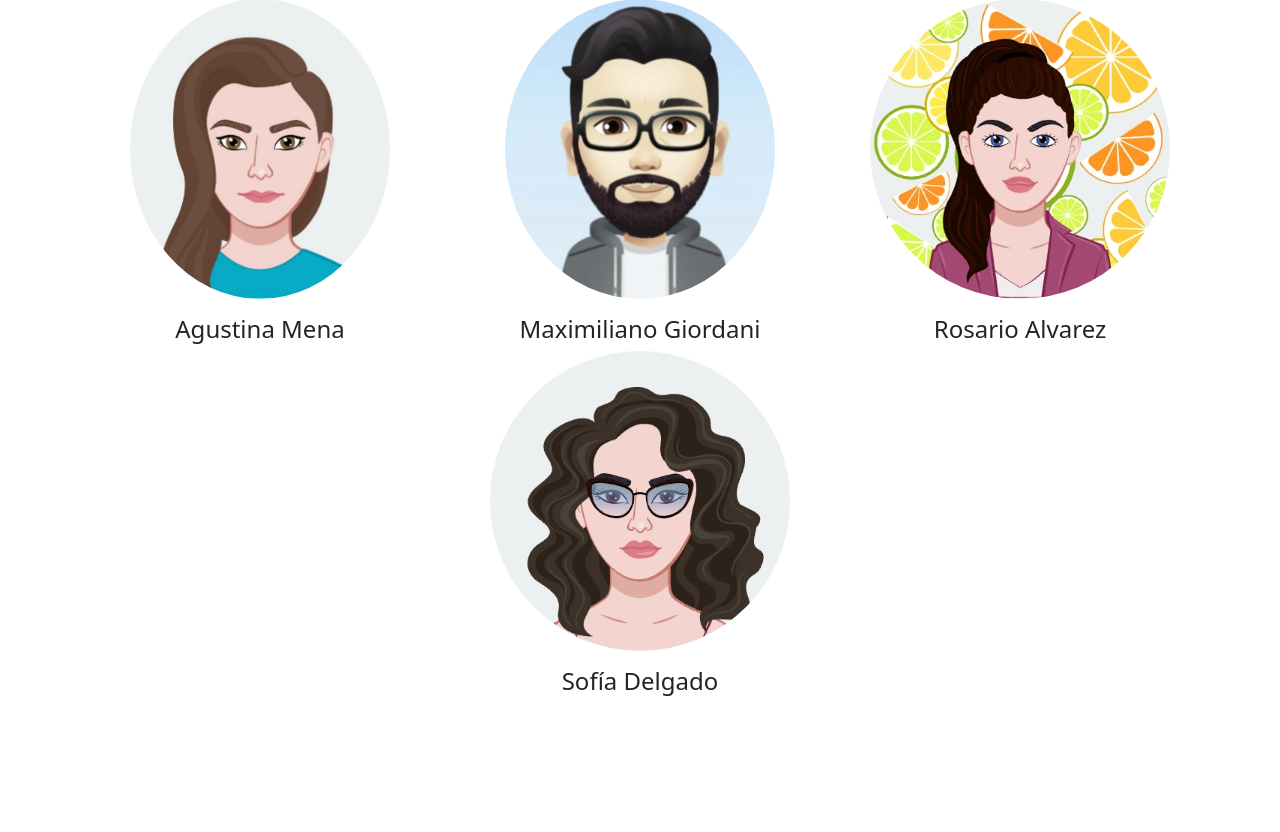
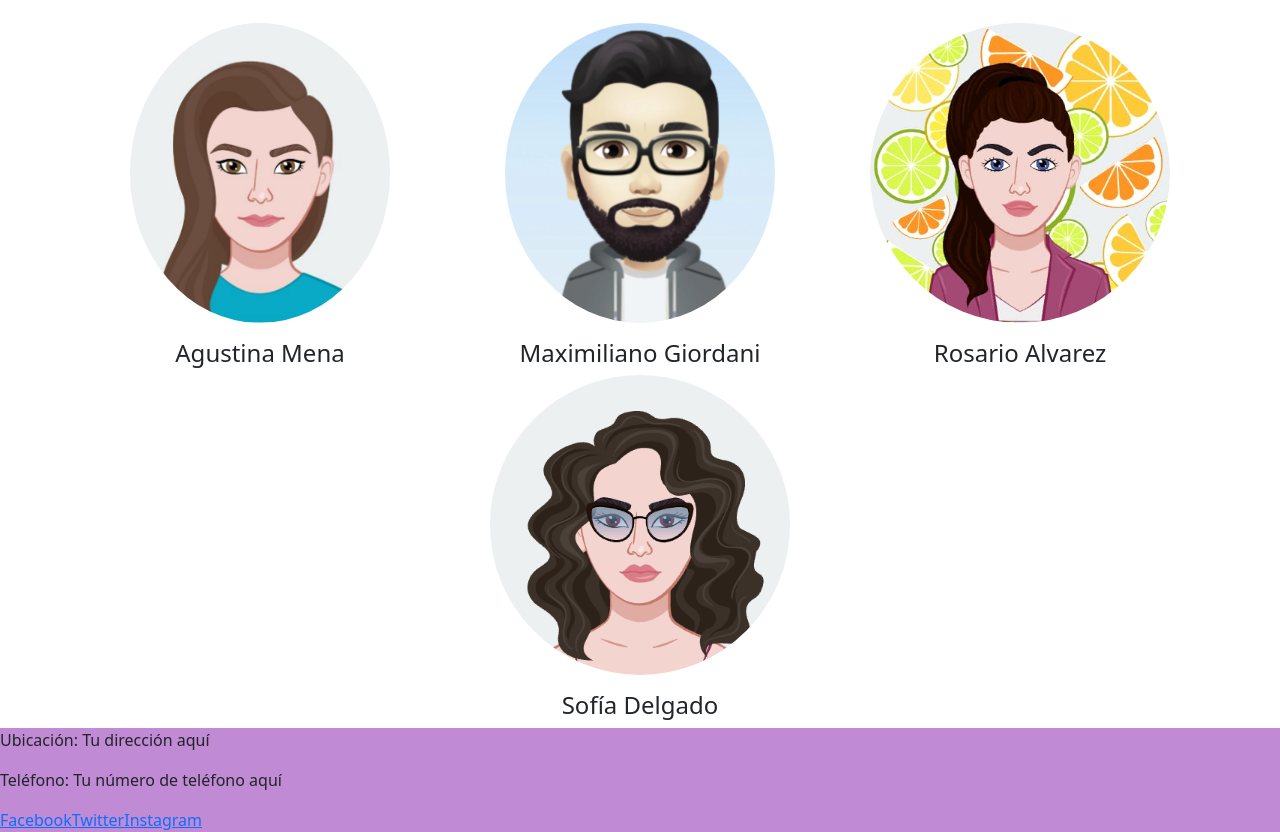
Before and after one commit to maxigiordani/ProyectoVeterinaria, a React (Vite) app: page /aboutus in a window 1280 px wide. Shown: the part 293-1125 px from the top of the page. Before the commit the page ends 997 px from the top, so only its background shows below. Built offline with nearby package versions, Linux system fonts and the light colour scheme; no server answers.

Commit message:
updates in styles and nav logic

```diff
--- a/src/App.css
+++ b/src/App.css
@@ -1,3 +1,5 @@
+
+
 
 .vertical-ad {
   position: fixed;
@@ -103,6 +105,7 @@
 
 .linkstyle {
   text-decoration: none;
+  cursor: pointer;
 }
 
 .comentscustomer {
@@ -221,3 +224,15 @@ box-shadow: 0 0 15px rgba(183, 26, 223, 0.5);
   background-color: blueviolet;
   color:white
 }
+
+.footer {
+  background-color: #c08ad4;
+  margin-top: auto;
+
+}
+
+.containerpage {
+  min-height: 72.5vh;
+  display: flex;
+  flex-direction: column;
+}
--- a/src/components/pages/AboutUs.jsx
+++ b/src/components/pages/AboutUs.jsx
@@ -9,7 +9,7 @@ import Integrante4Avatar from '../../assets/imagenes/avatar-sofia.png';
 
 const AboutUs = () => {
   return (
-    <Container className="mt-5 text-center">
+    <Container className="mt-5 text-center containerpage">
       <h2 className="mb-4">Sobre nosotros </h2>
       <h3 className='h3 text-center fraseequipo'>¡Unidos en cada desafío, creamos el éxito juntos!</h3>
 
--- a/src/components/pages/ContactUs.jsx
+++ b/src/components/pages/ContactUs.jsx
@@ -17,7 +17,7 @@ const ContactUs = () => {
   };
 
   return (
-    <div className='container fluid mt-5'>
+    <div className='container fluid mt-5 containerpage'>
       <div className='row'>
         <div className='col-md-6'>
           <h2 className="mb-2">Contáctenos</h2>
--- a/src/components/pages/Footer.jsx
+++ b/src/components/pages/Footer.jsx
@@ -4,12 +4,20 @@ import '/src/App.css';
 
 const Footer = () => {
   return (
-    <footer className="stylefooter bg-dark text-light">
-
-
-
-
-  </footer>
+    <footer className="footer">
+      <div className="footer-content">
+        <div className="contact-info">
+          <p>Ubicación: Tu dirección aquí</p>
+          <p>Teléfono: Tu número de teléfono aquí</p>
+        </div>
+        <div className="social-media">
+          <a href="#" target="_blank" rel="noopener noreferrer">Facebook</a>
+          <a href="#" target="_blank" rel="noopener noreferrer">Twitter</a>
+          <a href="#" target="_blank" rel="noopener noreferrer">Instagram</a>
+          {/* Agrega más redes sociales según sea necesario */}
+        </div>
+      </div>
+    </footer>
   );
 };
 
--- a/src/components/pages/Nav.jsx
+++ b/src/components/pages/Nav.jsx
@@ -21,7 +21,7 @@ const NavbarComponent = ({ isAdmin }) => {
         <Navbar.Toggle aria-controls="basic-navbar-nav" className='botonnav' />
         <Navbar.Collapse id="basic-navbar-nav">
         <Nav className="me-auto">
-            {isAdmin && location.pathname === '/pageadmin' && (
+  {(isAdmin && (location.pathname.startsWith('/admin') || location.pathname === '/pageadmin')) && (
     <>
       <Nav.Link className='linkadm' as={Link} to="pageadmin">ADMINISTRADOR</Nav.Link>
       <Nav.Link className='linkadm' as={Link} to="admin/pacientes">ADMINISTRAR PACIENTES</Nav.Link>
--- a/src/components/pages/PageAdmin.jsx
+++ b/src/components/pages/PageAdmin.jsx
@@ -3,7 +3,7 @@ import { Link } from "react-router-dom";
 
 const PageAdmin = () => {
   return (
-    <Container>
+    <Container className="containerpage mt-5">
       <h1 className="display-4 text-center mt-3">
         Bienvenido a la página de administración
       </h1>
--- a/src/components/pages/PlanDetail.jsx
+++ b/src/components/pages/PlanDetail.jsx
@@ -1,12 +1,13 @@
-import React from 'react';
-import { Form, Button, Modal } from 'react-bootstrap';
+import React, { useState } from 'react';
+import { Form, Button, Modal, Container, Row, Col } from 'react-bootstrap';
 import { useForm } from 'react-hook-form';
 import emailjs from 'emailjs-com';
-import { validationRules, errorStyle, ErrorMessage } from '../helpers/PlanDetailValidations';
+import { validationRules, ErrorMessage } from '../helpers/PlanDetailValidations';
+import imagen from '../../assets/imagenes/bannerlogin.jpg'; // Ajusta la ruta según la estructura de tu proyecto
 
 const PlanDetail = () => {
   const { register, handleSubmit, formState: { errors }, reset } = useForm();
-  const [showModal, setShowModal] = React.useState(false);
+  const [showModal, setShowModal] = useState(false);
 
   const emailjsConfig = {
     serviceId: 'service_fai8lrq',
@@ -44,24 +45,27 @@ const PlanDetail = () => {
   };
 
   return (
-    <div className='container mt-5 fluid containerconsulta'>
+    <Container fluid className='mt-5 containerpage'>
+      <Row className='justify-content-center'>
+        <Col md={6}>
+          <div className='container-fluid'>
             <h2>Consulta de Plan</h2>
             <Form onSubmit={handleSubmit(onSubmit)}>
               <Form.Group controlId="formName">
                 <Form.Label>Nombre y apellido:</Form.Label>
-          <Form.Control type="text" {...register('name', validationRules.name)} placeholder='Juan Perez' maxLength={25} required/>
+                <Form.Control type="text" {...register('name', validationRules.name)} placeholder='Juan Perez' maxLength={25} required />
                 {errors.name && <ErrorMessage message={errors.name.message} />}
               </Form.Group>
 
               <Form.Group controlId="formEmail">
                 <Form.Label>Correo Electrónico:</Form.Label>
-          <Form.Control type="email" {...register('email', validationRules.email)} placeholder='juanperez@gmail.com' maxLength={35} required/>
+                <Form.Control type="email" {...register('email', validationRules.email)} placeholder='juanperez@gmail.com' maxLength={35} required />
                 {errors.email && <ErrorMessage message={errors.email.message} />}
               </Form.Group>
 
               <Form.Group controlId="formPhone">
                 <Form.Label>Número de Celular:</Form.Label>
-          <Form.Control type="tel" {...register('phone', validationRules.phone)} placeholder='123-456-7890' maxLength={12} required/>
+                <Form.Control type="tel" {...register('phone', validationRules.phone)} placeholder='123-456-7890' maxLength={12} required />
                 {errors.phone && <ErrorMessage message={errors.phone.message} />}
               </Form.Group>
 
@@ -70,8 +74,6 @@ const PlanDetail = () => {
                 <Form.Control as="textarea" rows={3} {...register('message', validationRules.message)} placeholder='consultanos' maxLength={300} required />
                 {errors.message && <ErrorMessage message={errors.message.message} />}
               </Form.Group>
-
-
 
               <Button className="botonformulario" variant="primary" type="submit">
                 Enviar Consulta
@@ -92,6 +94,10 @@ const PlanDetail = () => {
               </Modal.Footer>
             </Modal>
           </div>
+        </Col>
+      </Row>
+
+    </Container>
   );
 };
 
```
Also changed, not shown: src/components/pageAdmin/PageAdmin.jsx (deleted, +0 -42 lines). Lines whose indentation alone changed are shown as unchanged.
